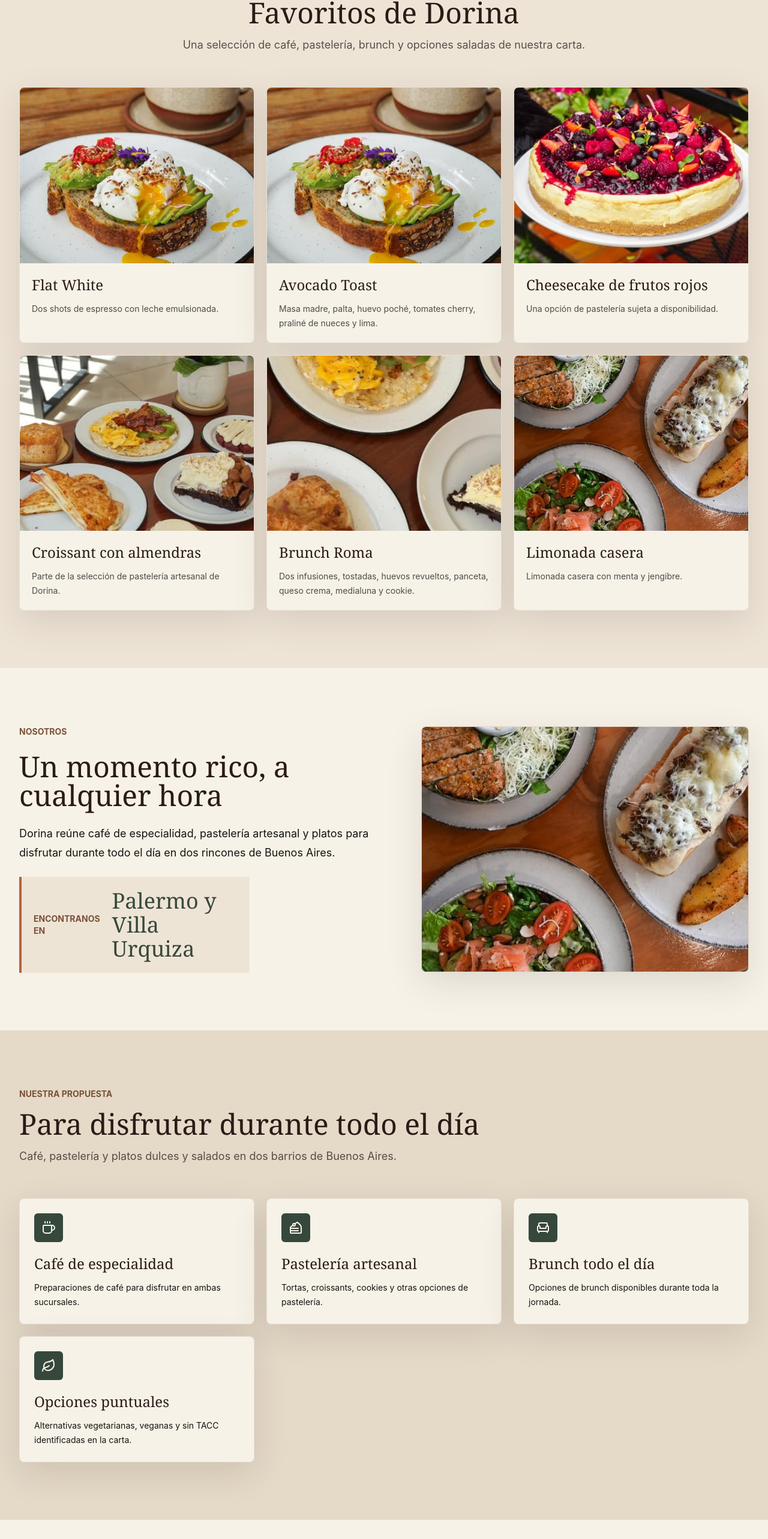
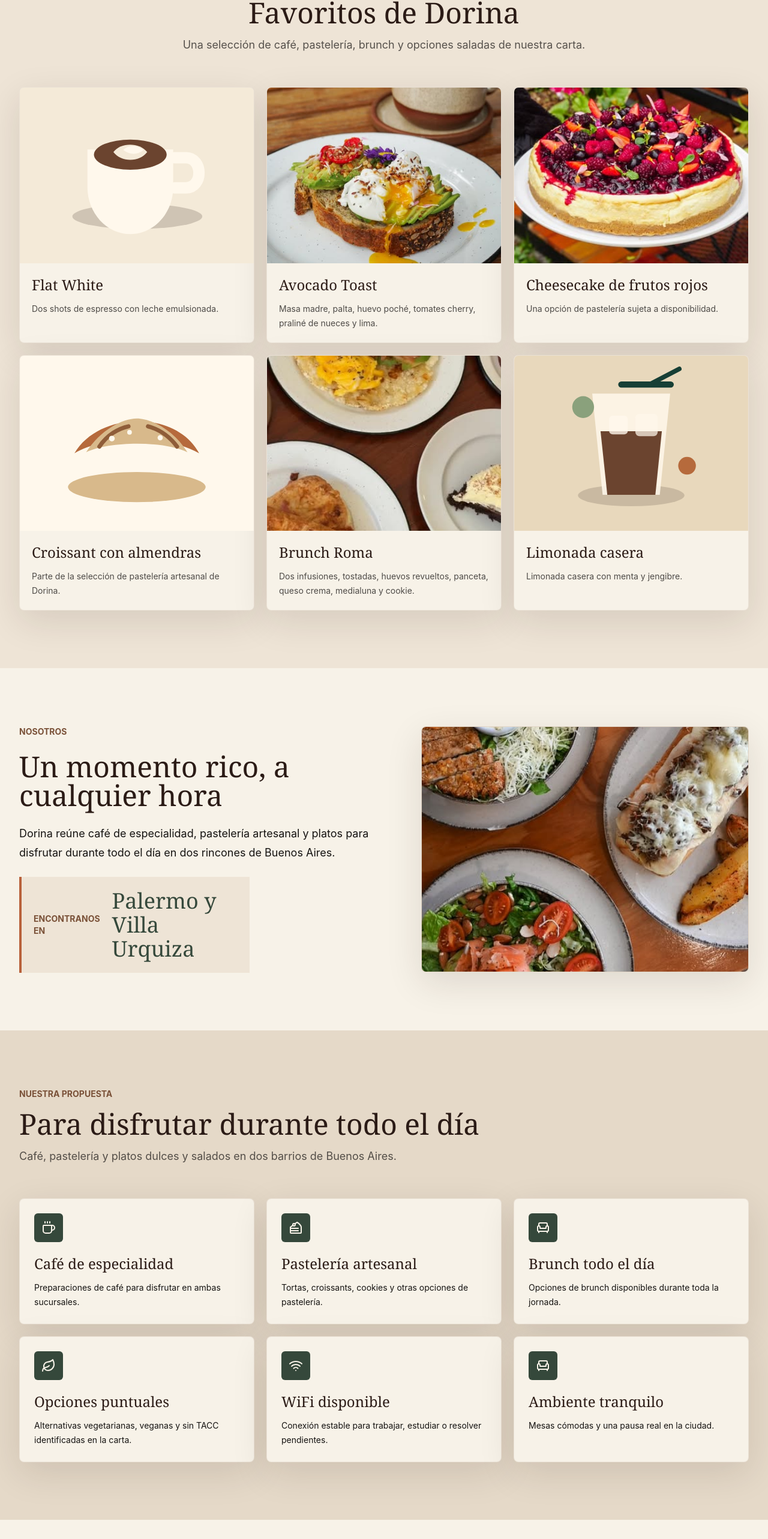
Before and after one commit to franco-svg/dorina-cafe, a React (Vite) app: page / in a window 1280 px wide. Shown: the part 840-3406 px from the top of the page at 60% size. Built offline with nearby package versions, Linux system fonts and the light colour scheme.

Commit message:
Images change

```diff
--- a/src/data/benefits.ts
+++ b/src/data/benefits.ts
@@ -26,4 +26,16 @@ export const benefits: Benefit[] = [
     description:
       "Alternativas vegetarianas, veganas y sin TACC identificadas en la carta.",
   },
+  {
+    id: "wifi",
+    icon: "wifi",
+    title: "WiFi disponible",
+    description: "Conexión estable para trabajar, estudiar o resolver pendientes.",
+  },
+  {
+    id: "ambiente",
+    icon: "armchair",
+    title: "Ambiente tranquilo",
+    description: "Mesas cómodas y una pausa real en la ciudad.",
+  },
 ];
--- a/src/data/products.ts
+++ b/src/data/products.ts
@@ -5,7 +5,7 @@ export const products: Product[] = [
     id: "flat-white",
     name: "Flat White",
     description: "Dos shots de espresso con leche emulsionada.",
-    image: "/images/cafe-avocado.jpg",
+    image: "public/images/product-flat-white.svg",
     imageAlt: "Taza de café junto a un avocado toast.",
   },
   {
@@ -27,7 +27,7 @@ export const products: Product[] = [
     id: "croissant-almendras",
     name: "Croissant con almendras",
     description: "Parte de la selección de pastelería artesanal de Dorina.",
-    image: "/images/hero-dorina.jpg",
+    image: "public/images/product-croissant.svg",
     imageAlt: "Mesa de Dorina Café con platos dulces y salados.",
   },
   {
@@ -42,7 +42,7 @@ export const products: Product[] = [
     id: "limonada-casera",
     name: "Limonada casera",
     description: "Limonada casera con menta y jengibre.",
-    image: "/images/almuerzos.jpg",
+    image: "public/images/product-cold-brew.svg",
     imageAlt: "Tres platos salados de Dorina Café sobre una mesa de madera.",
   },
 ];
```
